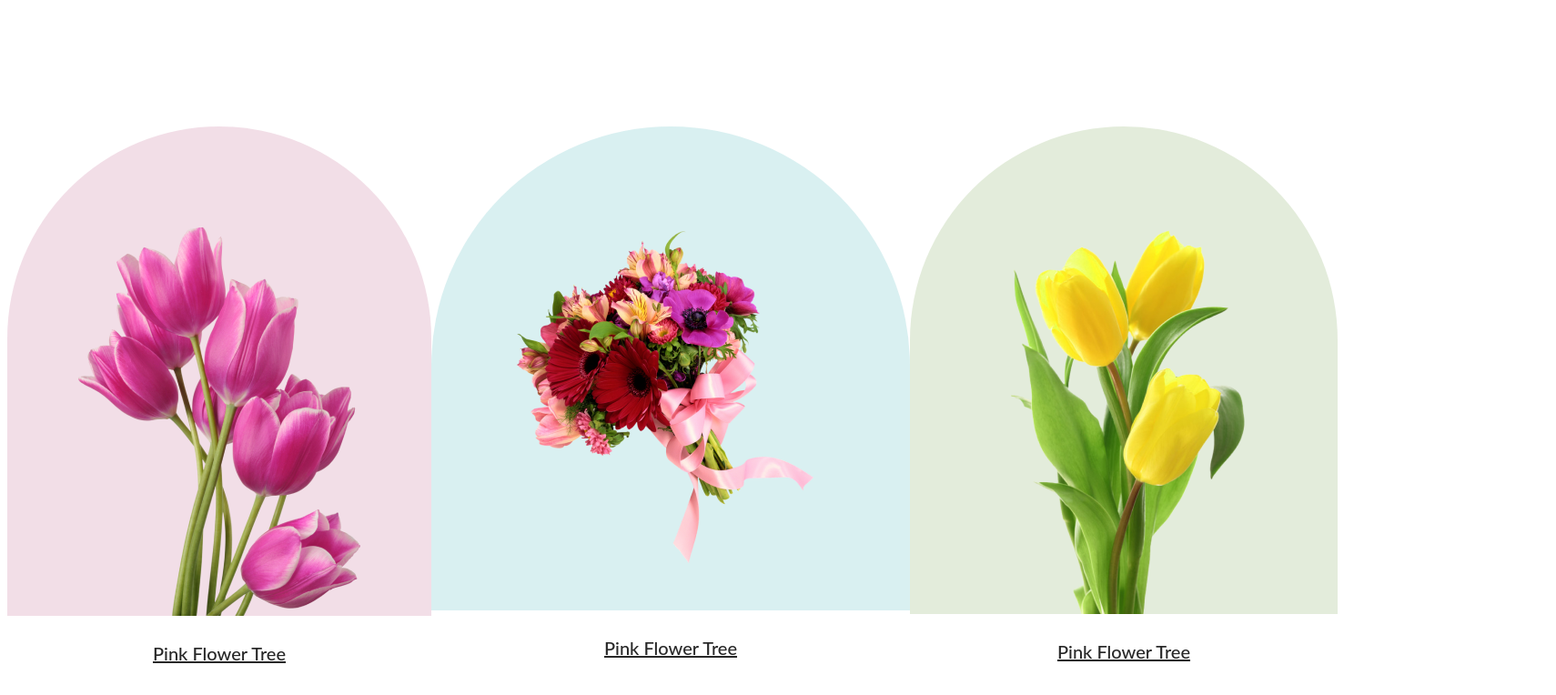
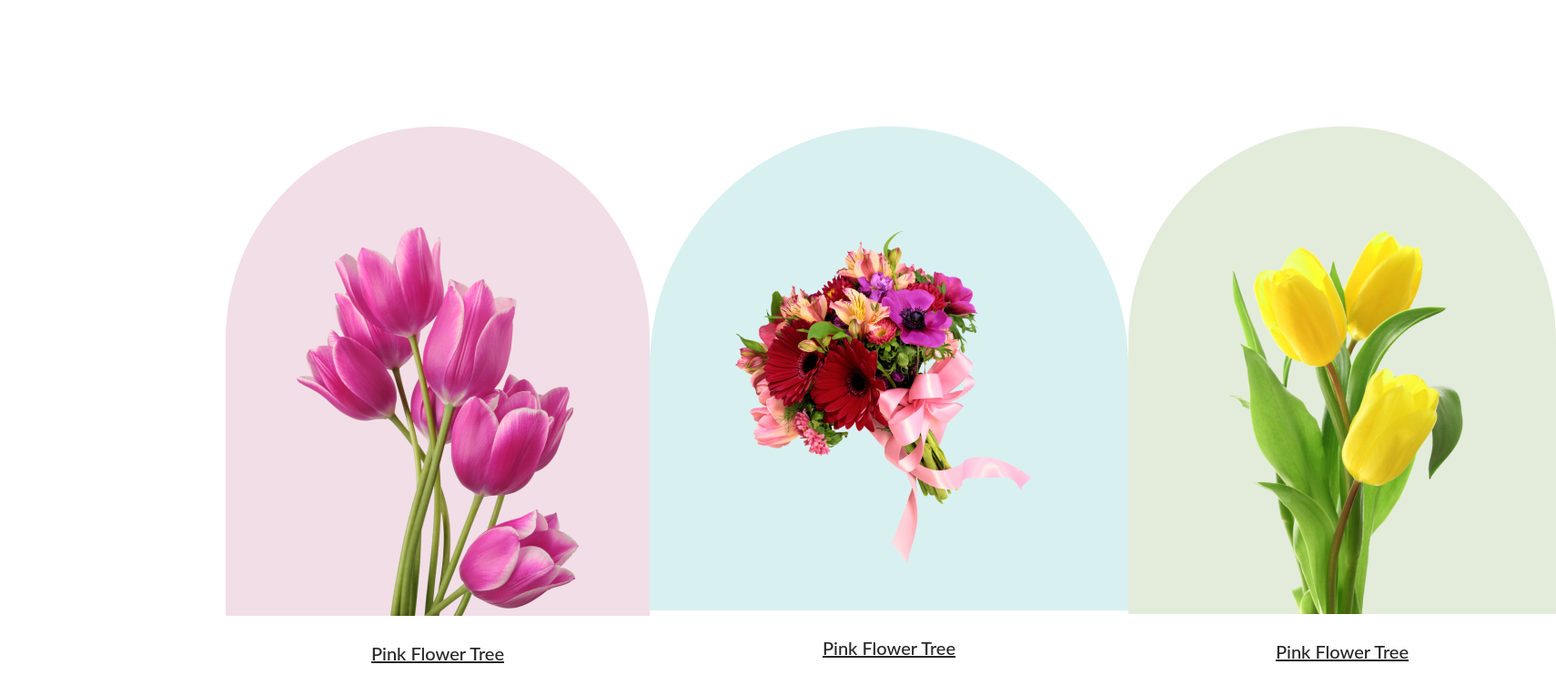
Before and after one commit to Musfike/assignment, a plain HTML site: page index.html in a window 1280 px wide. Shown: the part 880-1644 px from the top of the page at 91% size, 1710 px wide, since content can reach past the window. Drawn offline with Linux system fonts and the light colour scheme.

Commit message:
padding added

```diff
--- a/style/style.css
+++ b/style/style.css
@@ -59,7 +59,8 @@
 .Flower-container {
   display: flex;
   justify-content: space-around;
-
+  padding-left: 240px;
+  padding-right: 240px;
 }
 .first-image {
   background-color: #a7216226;
```
